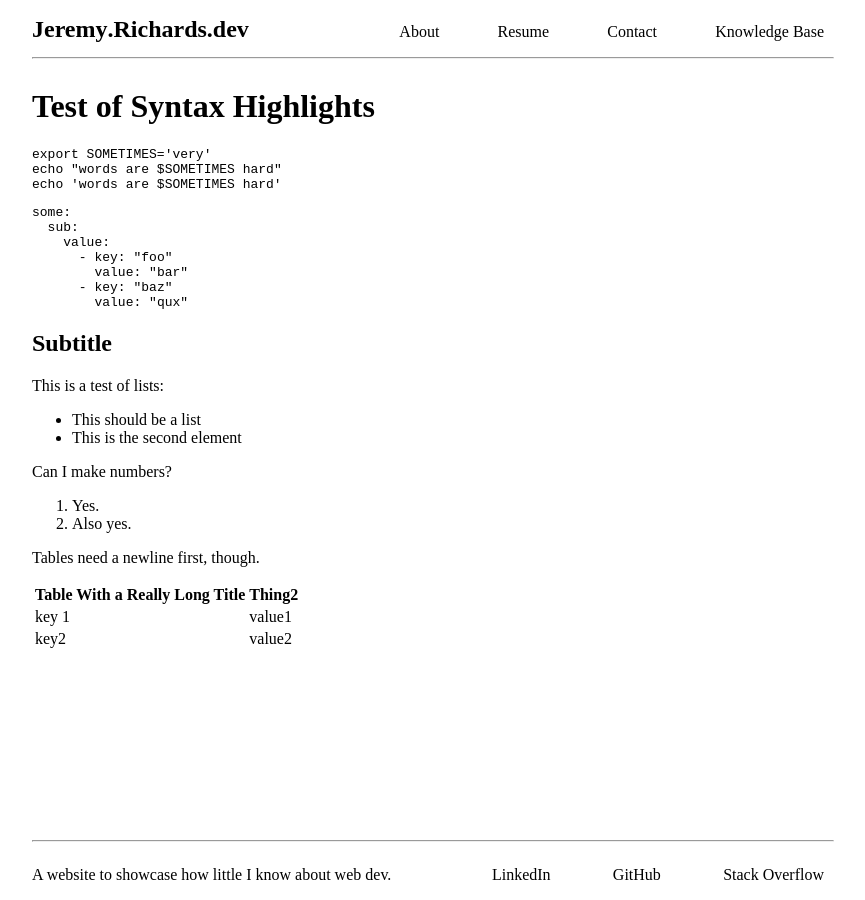
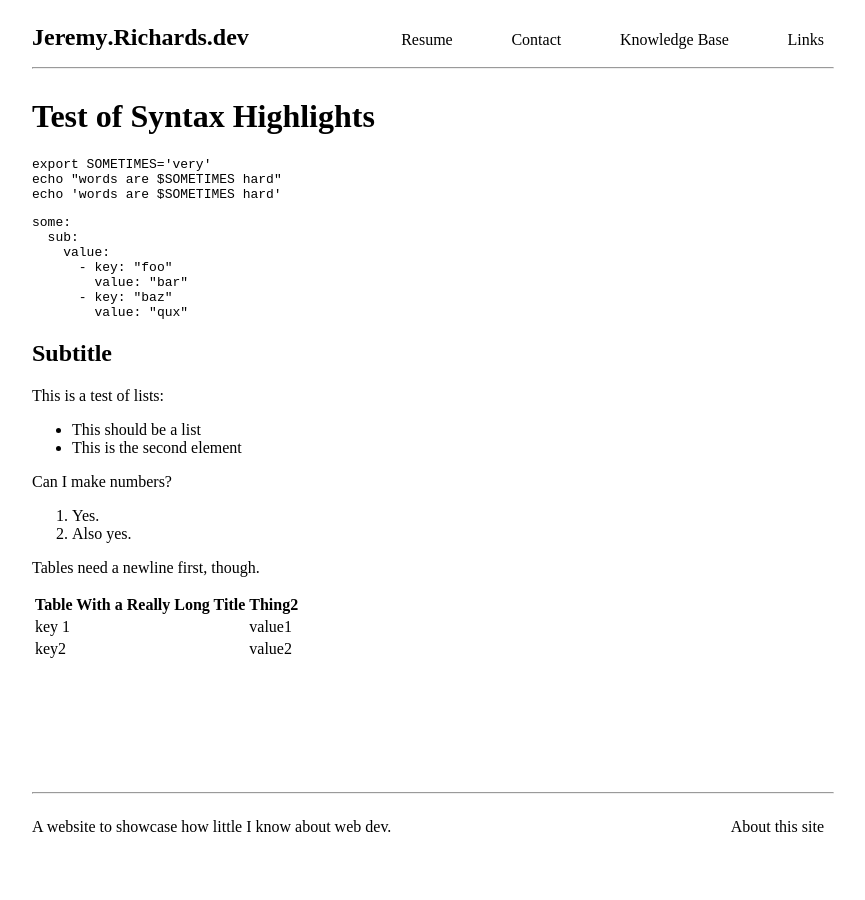
Before and after one commit to jeremysprofile/jeremysprofile.github.io, a Jekyll site: the page built from index.md, in a window 1280 px wide. Shown: the whole page, without its empty margins (208-1073 px from the left). Built offline with Jekyll 4.4.1, drawn with Linux system fonts in a browser that asks for light colours.

Commit message:
Update Styling with more whitespace.
Add more bottom empty space. Make site max at 95% width.
Move "About this site" to the bottom.
Move external links to contact page (not yet made).
Add placeholder "Links" link.

```diff
--- a/_layouts/default.html
+++ b/_layouts/default.html
@@ -29,6 +27,9 @@
     </a>
     <a href="https://jeremy.richards.dev/kb">
     Knowledge Base
+    </a>
+    <a href="https://jeremy.richards.dev/links">
+    Links
     </a>
   </nav>
 </section>
@@ -43,17 +44,14 @@
   <p>
     A website to showcase how little I know about web dev.
   </p>
-  <address class="links">
-    <a href="https://www.linkedin.com/in/the-jeremy">
-      LinkedIn
+  <!-- If I remove the nav, then flex-grow prevents "About" from being right-justified -->
+  <nav class="links">
+    <!-- Empty element to move "About" to the end of the box -->
+    <a></a>
+    <a href="https://jeremy.richards.dev/about">
+      About this site
     </a>
-    <a href="https://github.com/jeremysprofile">
-      GitHub
-    </a>
-    <a href="https://stackoverflow.com/users/5889131/jeremysprofile">
-      Stack&nbsp;Overflow
-    </a>
-  </address>
+  </nav>
 </section>
 
 </body>
--- a/stylesheet.css
+++ b/stylesheet.css
@@ -1,5 +1,6 @@
 body {
   max-width: 100ch;
+  width: 95%;
   margin: auto;
   display: flex;
   flex-direction: column;
@@ -15,7 +16,7 @@ body {
   align-items: baseline;
 }
 
-@media screen and (max-width: 40ch) {
+@media screen and (max-width: 45ch) {
   .links {
     flex-direction: column;
   }
@@ -33,18 +34,29 @@ body {
   /* TODO better color */
   background-color: aliceBlue;
 }
+
 .banner > * {
   width: max-content;
   flex-grow: 1;
+  margin-right: 1rem;
 }
 .banner h1 {
+  margin: 1.5rem 1rem 0.5rem 0;
   font-size: 1rem + 5vw;
-  margin: 1rem 1rem 0rem 0rem;
+}
+.links {
+  margin: 0;
 }
 .links > * {
   font-size: 1rem;
   padding: 0.5rem;
   border-radius: 8px;
+}
+.links > a:last-child {
+  margin: 0;
+}
+.bottom {
+  margin-bottom: 3rem;
 }
 hr {
   min-width: 100%;
```
Also changed, not shown: other parts of _layouts/default.html (+1 -3 lines).
